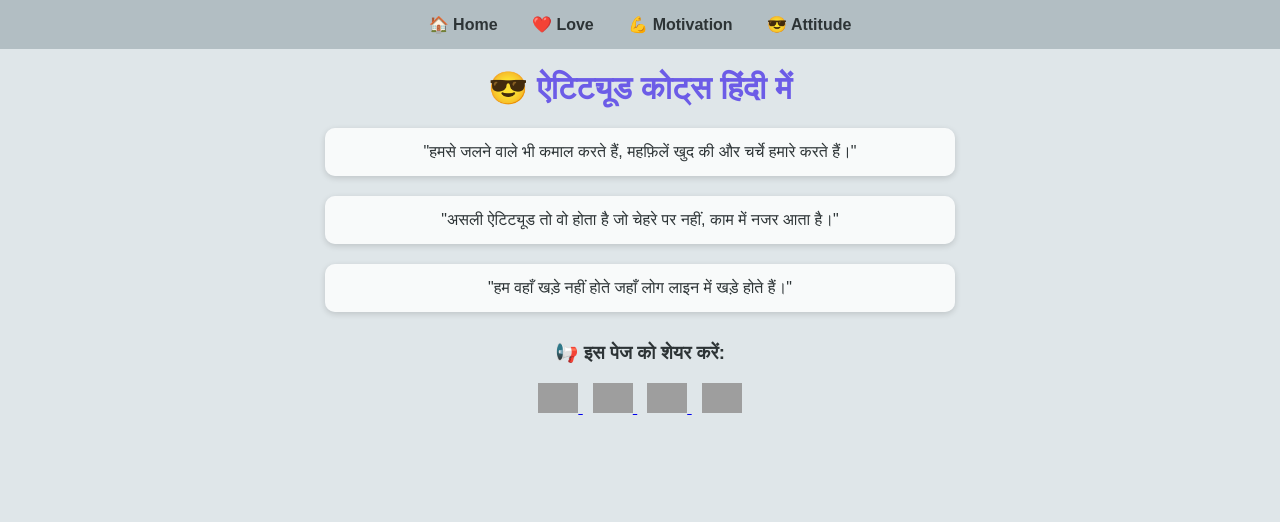
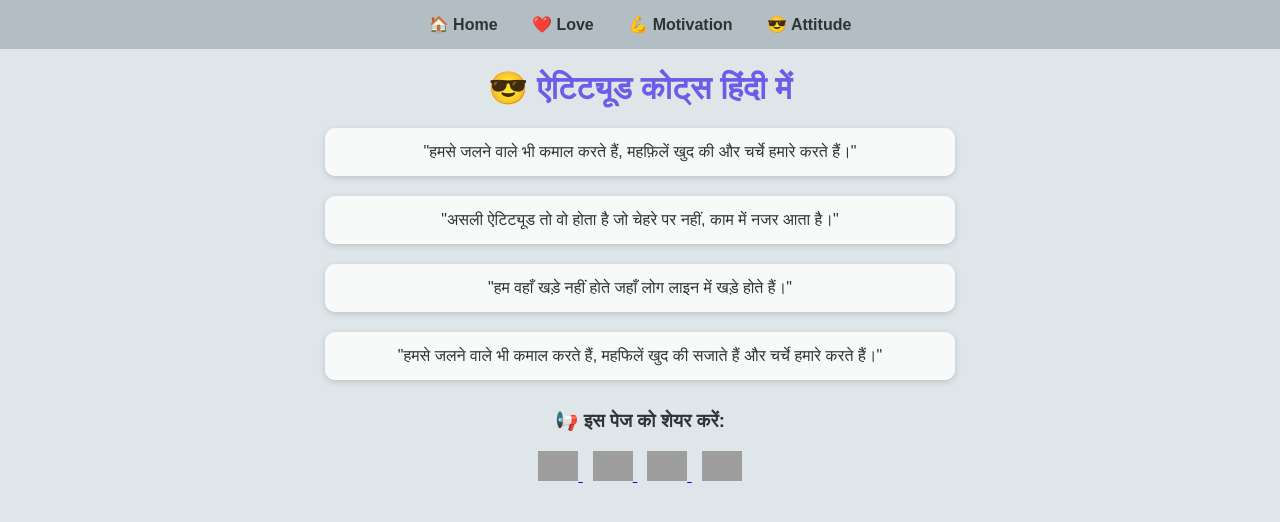
Before and after one commit to hindiquotesdaily/hindiquotes, a plain HTML site: page attitude.html in a window 1280 px wide. Drawn offline with Linux system fonts and the light colour scheme; grey boxes are pictures that could not be loaded.

Commit message:
Update attitude.html

```diff
--- a/attitude.html
+++ b/attitude.html
@@ -55,6 +55,7 @@
   <div class="quote-box">"हमसे जलने वाले भी कमाल करते हैं, महफ़िलें खुद की और चर्चे हमारे करते हैं।"</div>
   <div class="quote-box">"असली ऐटिट्यूड तो वो होता है जो चेहरे पर नहीं, काम में नजर आता है।"</div>
   <div class="quote-box">"हम वहाँ खड़े नहीं होते जहाँ लोग लाइन में खड़े होते हैं।"</div>
+  <div class="quote-box">"हमसे जलने वाले भी कमाल करते हैं, महफिलें खुद की सजाते हैं और चर्चे हमारे करते हैं।"</div>
 <div style="text-align: center; margin-top: 30px;">
   <h3>📢 इस पेज को शेयर करें:</h3>
 
```
